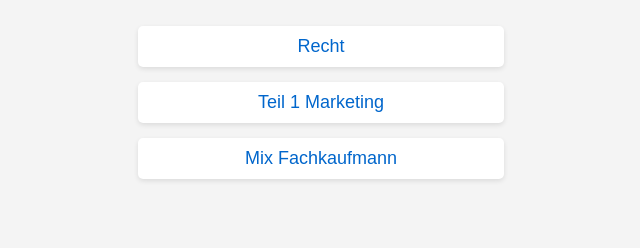
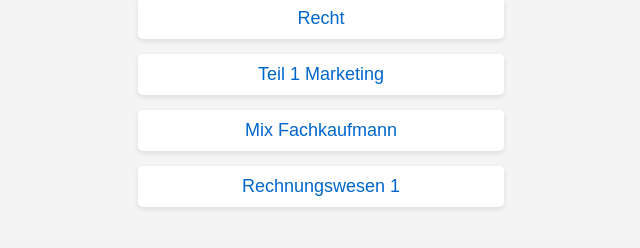
Before and after one commit to vorbereitung/vorbereitung.github.io, a plain HTML site: page index.html in a window 1280 px wide. Shown: the part 424-672 px from the top of the page, without its empty margins (319-959 px from the left). Drawn offline with Linux system fonts and the light colour scheme.

Commit message:
Update index.html

```diff
--- a/index.html
+++ b/index.html
@@ -54,6 +54,7 @@
         <a href="recht.html.html" class="link">Recht</a>
         <a href="Teil 1 Marketing..html" class="link">Teil 1 Marketing</a>
         <a href="Single Choice Mix Fachkaufmann..html" class="link">Mix Fachkaufmann</a>
+        <a href="Rechnungswesen1..html" class="link">Rechnungswesen 1</a>
     </div>
 </body>
 
```
